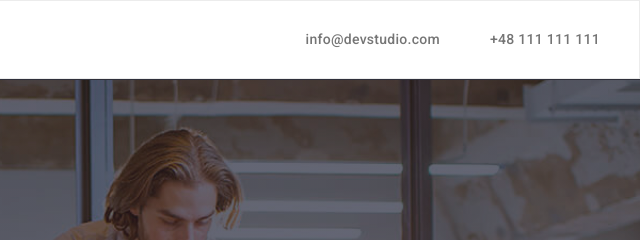
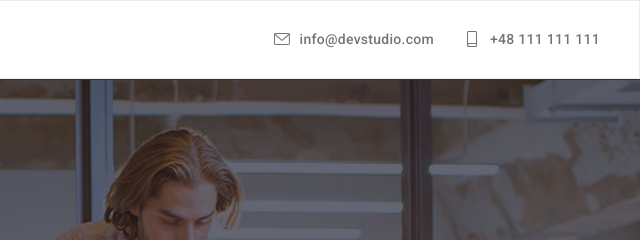
Before and after one commit to Piojank/goit-markup-hw-04, a plain HTML site: page index.html in a window 1280 px wide. Shown: the top 240 px of the page, 640-1280 px from the left. Drawn offline with nearby package versions, Linux system fonts and the light colour scheme.

Commit message:
add icons and hovers

```diff
--- a/css/style.css
+++ b/css/style.css
@@ -109,7 +109,7 @@ section {
 }
 
 .header .contact-adress:not(:last-child) {
-    margin-right: 50px;
+    margin-right: 30px;
     margin-left: auto;
 }
 
@@ -128,8 +128,28 @@ section {
     color: var(--silver);
 }
 
+.header-mail-icon,
+.header-phone-icon {
+    height: 16px;
+    width: 16px;
+    margin-right: 10px;
+}
+
 .logo-accent {
     color: var(--blue);
+}
+
+.header-phone,
+.header-mail {
+    fill: var(--silver);
+    vertical-align: middle;
+    display: flex;
+    align-items: center
+}
+
+.header-phone:hover,
+.header-mail:hover {
+    fill: var(--blue);
 }
 
 /* <!-- END Header markup--> */
--- a/index.html
+++ b/index.html
@@ -43,12 +43,20 @@
             </li>
           </ul>
         </nav>
-        <a class="contact-adress link" href="mailto:info@devstudio.com"
-          >info@devstudio.com</a
+        <a
+          class="contact-adress header-mail link"
+          href="mailto:info@devstudio.com"
+          ><svg class="header-mail-icon">
+            <use href="./images/icons.svg#icon-envelope"></use>
+          </svg>
+          info@devstudio.com</a
         >
-        <a class="contact-adress link" href="tel:48111111111"
-          >+48 111 111 111</a
-        >
+        <a class="contact-adress header-phone link" href="tel:48111111111"
+          ><svg class="header-phone-icon">
+            <use href="./images/icons.svg#icon-smartphone"></use>
+          </svg>
+          +48 111 111 111
+        </a>
       </div>
     </header>
     <main>
```
Also changed, not shown: kontakt.html (+0 -24 lines), portfolio.html (+13 -5 lines).
